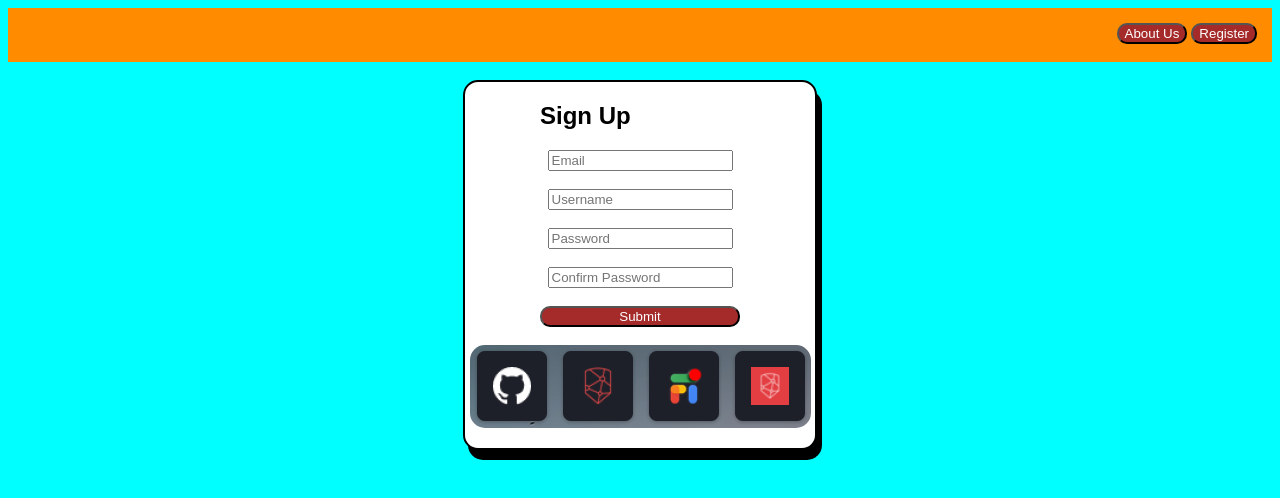
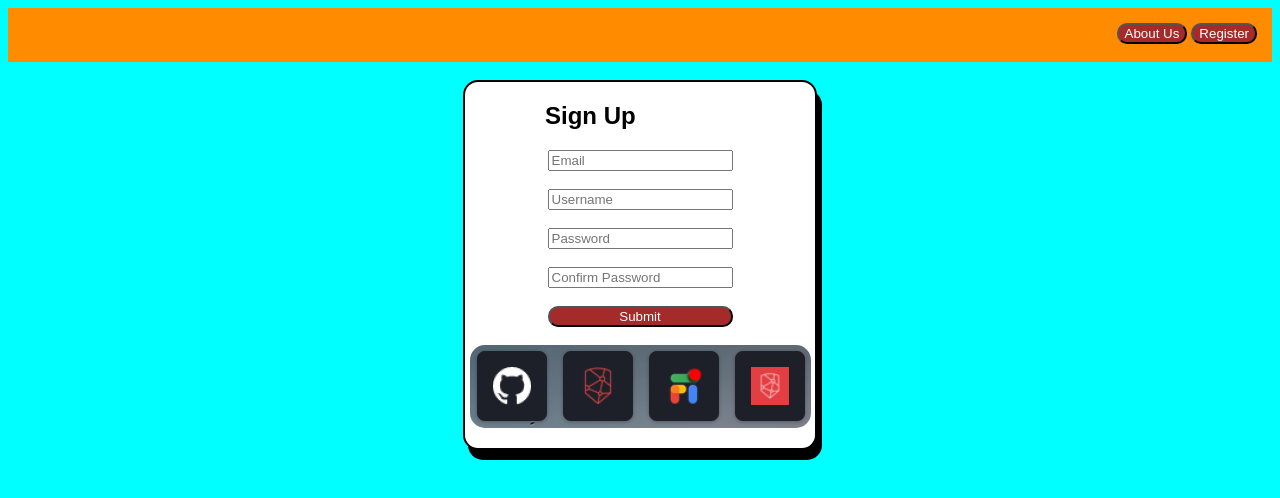
Before and after one commit to tylerstambaugh/HTMLRegisterPage, a plain HTML site: page index.html in a window 1280 px wide. Drawn offline with Linux system fonts and the light colour scheme.

Commit message:
another commit

```diff
--- a/style.css
+++ b/style.css
@@ -8,7 +8,7 @@ h2{
     font-family: Arial, Helvetica, sans-serif;
     font-weight: bold;
     text-align: left;
-    padding-left: 75px;
+    padding-left: 80px;
 }
 
 .navbar {
@@ -41,5 +41,5 @@ h2{
     background-color: brown;
     color: white;
     border-radius: 10px;
-    width: 200px;
+    width: 185px;
 }
```
